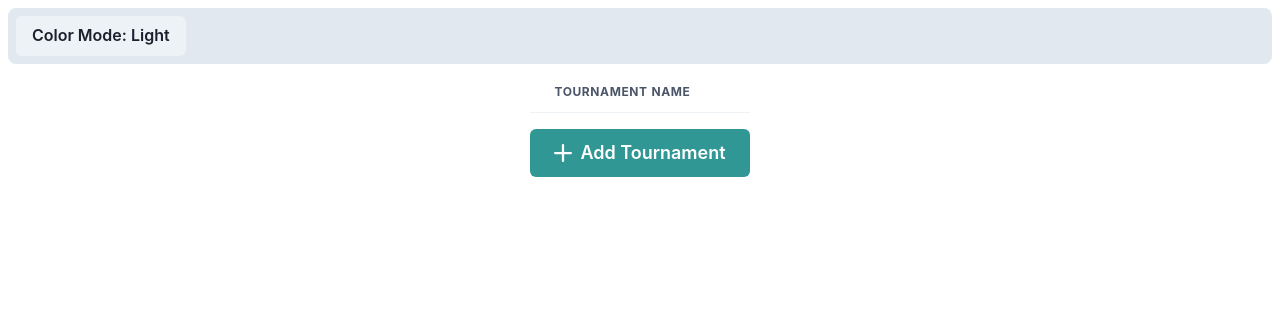
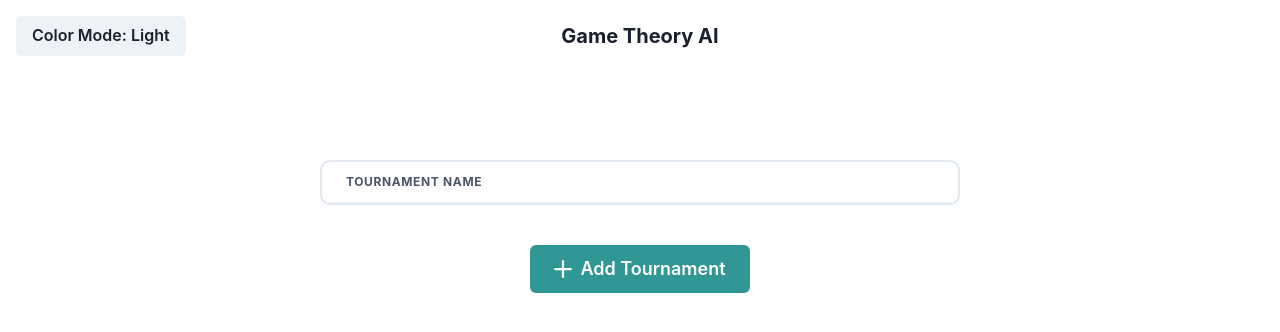
Before and after one commit to ATLucas/game-theory-ai, a React (Create React App) app in the folder frontend/game-theory-ai/: page / in a window 1280 px wide. Shown: the top 332 px of the page. Built offline with nearby package versions, Linux system fonts and the light colour scheme.

Commit message:
Formatting fixes

```diff
--- a/frontend/game-theory-ai/src/App.jsx
+++ b/frontend/game-theory-ai/src/App.jsx
@@ -1,25 +1,34 @@
 // App.jsx
 
+// External
 import React from 'react';
-import { Button, HStack, VStack, useColorMode } from '@chakra-ui/react';
-import TournamentChooser from './pages/TournamentChooser'; // Import the new component
+import { Box, Button, Flex, Text, VStack, useColorMode } from '@chakra-ui/react';
+
+// Internal
+import TournamentChooser from './pages/TournamentChooser';
 
 const App = () => {
   const { colorMode, toggleColorMode } = useColorMode();
 
   return (
-    <VStack width="100%" height="100%" padding="1vh">
-      <HStack
-        height="5%"
+    <VStack width="100%" height="100%">
+      <Flex
+        as="header"
         width="100%"
-        padding="1vh"
-        bg={colorMode === 'light' ? 'gray.200' : 'gray.700'}
-        borderRadius="lg"
+        paddingY="2vh"
+        paddingX="4"
+        align="center"
       >
-        <Button onClick={toggleColorMode}>
-          Color Mode: {colorMode === 'light' ? 'Light' : 'Dark'}
-        </Button>
-      </HStack>
+        <Box flex="1" justifyContent="flex-start">
+          <Button onClick={toggleColorMode}>
+            Color Mode: {colorMode === 'light' ? 'Light' : 'Dark'}
+          </Button>
+        </Box>
+        <Box flex="2" textAlign="center">
+          <Text fontSize="xl" fontWeight="bold">Game Theory AI</Text>
+        </Box>
+        <Box flex="1" />  {/* This box acts as a placeholder to maintain symmetry */}
+      </Flex>
       <TournamentChooser />
     </VStack>
   );
--- a/frontend/game-theory-ai/src/pages/TournamentChooser.jsx
+++ b/frontend/game-theory-ai/src/pages/TournamentChooser.jsx
@@ -25,13 +25,13 @@ const TournamentChooser = () => {
   };
 
   return (
-    <VStack spacing={4} height="95%" justifyContent="space-between">
+    <VStack spacing='10' padding='10vh 40vh' height='95%' width='100%' justifyContent='space-between'>
       {selectedTournament ? (
         <TournamentDetails tournament={selectedTournament} onBack={handleBack} />
       ) : (
         <>
           <TournamentSelectionTable tournaments={tournaments} onTournamentSelect={selectTournament} />
-          <Button leftIcon={<AddIcon />} colorScheme="teal" onClick={onOpen} size="lg">
+          <Button leftIcon={<AddIcon />} colorScheme='teal' onClick={onOpen} size='lg'>
             Add Tournament
           </Button>
           <CreateTournamentModal isOpen={isOpen} onClose={onClose} onAddTournament={addTournament} />
--- a/frontend/game-theory-ai/src/pages/TournamentDetails.jsx
+++ b/frontend/game-theory-ai/src/pages/TournamentDetails.jsx
@@ -1,15 +1,29 @@
 // pages/TournamentDetails.jsx
 
 import React from 'react';
-import { Button } from '@chakra-ui/react';
+import { Button, Flex, Box } from '@chakra-ui/react';
+import { ArrowBackIcon } from '@chakra-ui/icons';
 
 const TournamentDetails = ({ tournament, onBack }) => {
   return (
-    <div>
-      <h1>{tournament} Details</h1>
-      {/* Additional tournament details can be added here */}
-      <Button mt={4} onClick={onBack} colorScheme="blue">Back to Tournaments</Button>
-    </div>
+    <Flex direction='column' height='100%' width='100%'>
+      <Box p='10px'>
+        <Button onClick={onBack} colorScheme='teal' variant='ghost' size='lg'>
+          <ArrowBackIcon />
+        </Button>
+      </Box>
+      <Flex
+        direction='column'
+        align='center'
+        flexGrow={1}
+        p='10px'
+        border='2px'
+        borderRadius='10px'
+        borderColor='gray.200'
+      >
+        <h1>{tournament} Details</h1>
+      </Flex>
+    </Flex>
   );
 };
 
--- a/frontend/game-theory-ai/src/pages/TournamentSelectionTable.jsx
+++ b/frontend/game-theory-ai/src/pages/TournamentSelectionTable.jsx
@@ -1,12 +1,23 @@
 // pages/TournamentSelectionTable.jsx
 
 import React from 'react';
-import { Table, Thead, Tbody, Tr, Th, Td, Box } from '@chakra-ui/react';
+import { Box, Table, Thead, Tbody, Tr, Th, Td, useColorMode } from '@chakra-ui/react';
 
 const TournamentSelectionTable = ({ tournaments, onTournamentSelect }) => {
+  const { colorMode } = useColorMode();
+
+  const selectionHoverColor = colorMode === 'light' ? 'teal.400' : 'teal.800';
+
   return (
-    <Box width="100%" overflowY="auto" maxHeight="calc(100vh - 200px)">
-      <Table variant="simple" size="md">
+    <Box
+      width='100%'
+      overflowY='auto'
+      maxHeight='calc(100vh - 200px)'
+      border='2px'
+      borderRadius='10px'
+      borderColor='gray.200'
+    >
+      <Table variant='simple' size='md'>
         <Thead>
           <Tr>
             <Th>Tournament Name</Th>
@@ -14,7 +25,11 @@ const TournamentSelectionTable = ({ tournaments, onTournamentSelect }) => {
         </Thead>
         <Tbody>
           {tournaments.map((name, index) => (
-            <Tr key={index} _hover={{ bg: 'teal.800', cursor: 'pointer' }} onClick={() => onTournamentSelect(name)}>
+            <Tr
+              key={index}
+              _hover={{ bg: selectionHoverColor, cursor: 'pointer' }}
+              onClick={() => onTournamentSelect(name)}
+            >
               <Td>{name}</Td>
             </Tr>
           ))}
```
Also changed, not shown: frontend/game-theory-ai/src/pages/CreateTournamentModal.jsx (+4 -4 lines).
